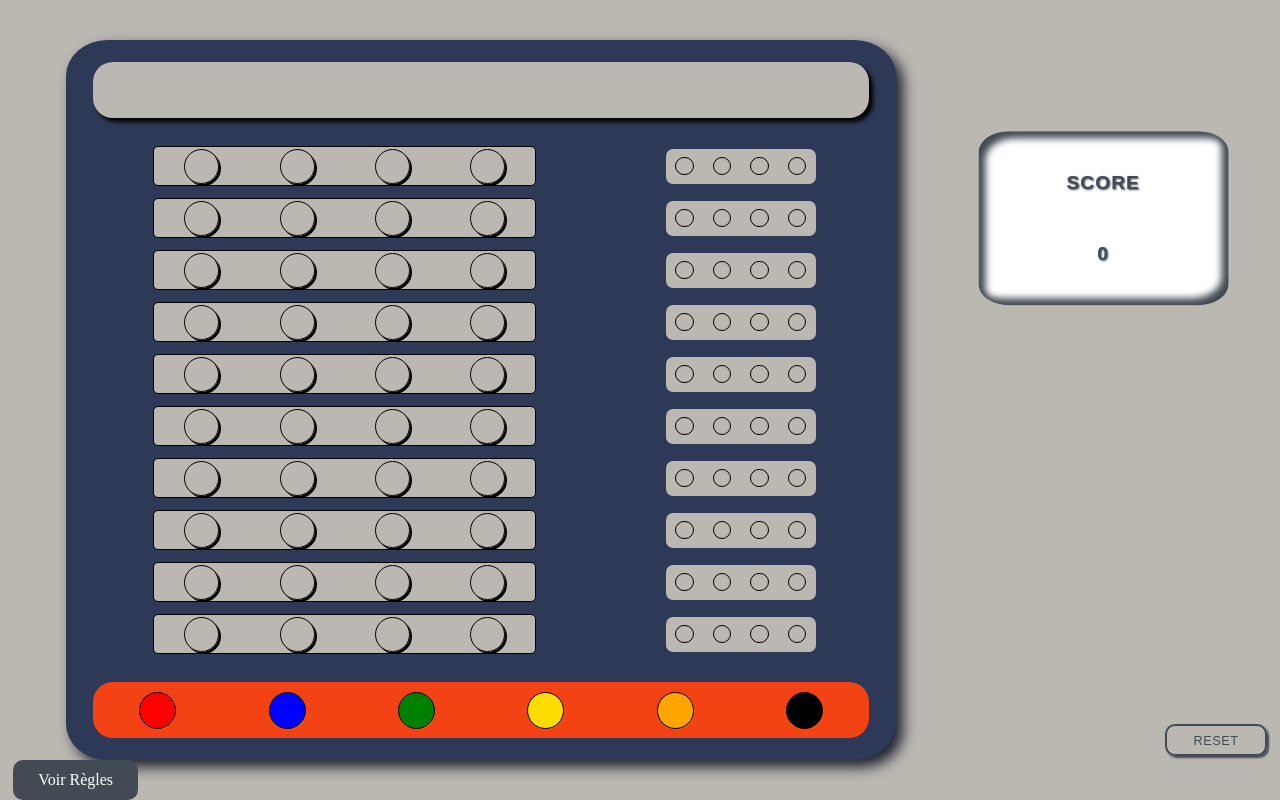
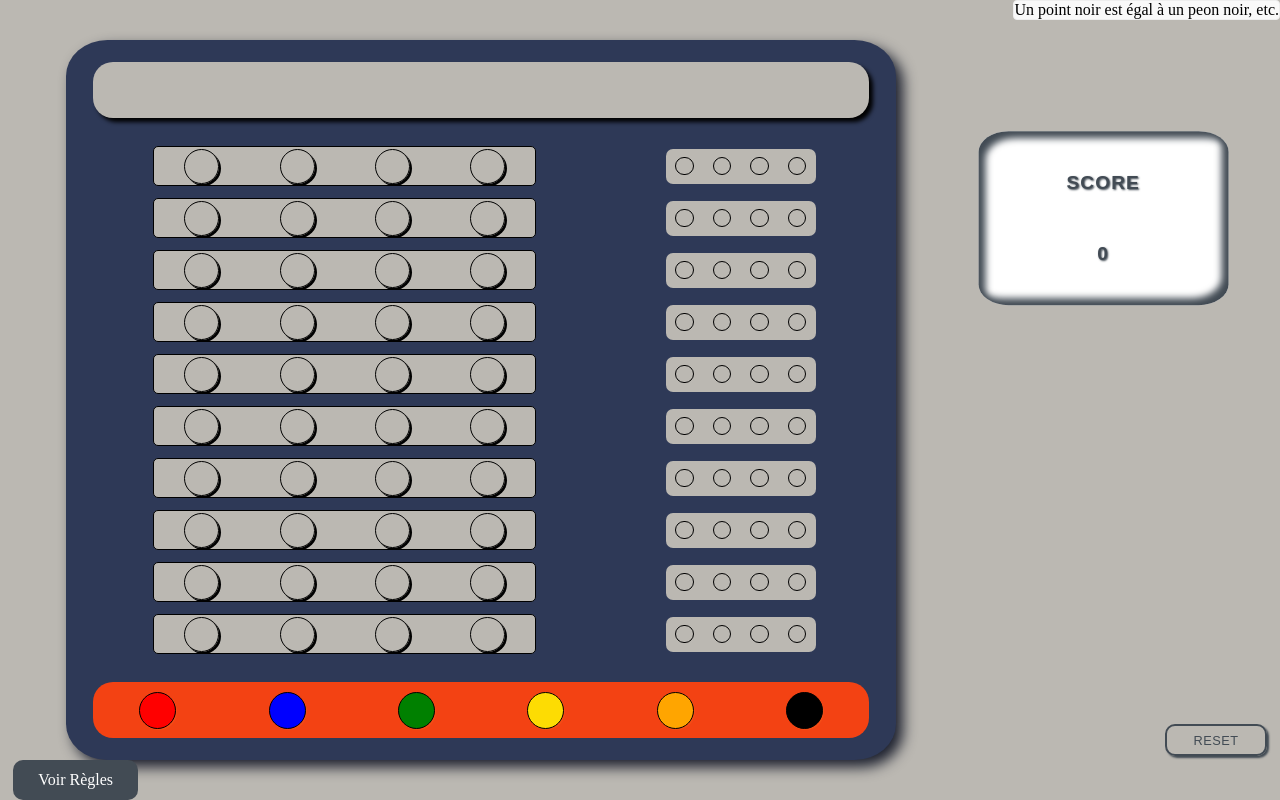
Before and after one commit to Flothar78/mastermind, a Vue app: page / in a window 1280 px wide. Both pictures are taken after a click on the element 201 px from the left and 634 px from the top of the page. Built offline with nearby package versions, Linux system fonts and the light colour scheme; the HTML template or start-up script is replaced by a standard one.

Commit message:
Install reactive window with rules on rows filling condition

```diff
--- a/src/components/CheckRow.vue
+++ b/src/components/CheckRow.vue
@@ -5,7 +5,6 @@ import { storeToRefs } from "pinia";
 const color_store = useColorStore();
 defineProps({ rowNumber: Number });
 const { numberOfPeons, resultColors } = storeToRefs(color_store);
-console.log('stuff');
 </script>
 <template>
   <div>
--- a/src/components/PeonsRow.vue
+++ b/src/components/PeonsRow.vue
@@ -1,8 +1,9 @@
 <script setup>
 import PeonOccurence from "@/components/PeonOccurence.vue";
+import RulesInfo from "@/components/RulesInfo.vue";
 import { useColorStore } from "@/stores/ColorStore.js";
 import { storeToRefs } from "pinia";
-import { watch, onMounted, onBeforeUnmount } from "vue";
+import { watch, onMounted, onBeforeUnmount, computed } from "vue";
 
 const color_store = useColorStore();
 let { rows, solution, winLooseMessage, numberOfPeons, playRowId } = storeToRefs(
@@ -10,6 +11,9 @@ let { rows, solution, winLooseMessage, numberOfPeons, playRowId } = storeToRefs(
 );
 
 const isRowFilled = (rowIndex) => rows.value[rowIndex].some((peon) => peon !== "");
+const showRulesInfo = computed(() => {
+  return isRowFilled(0) && !isRowFilled(3);
+});
 
 watch(playRowId, (val) => {
   if (val == 10) looseMessage();
@@ -24,9 +28,7 @@ const looseMessage = () => {
   }
 };
 
-
 let dragIcon = null;
-let currentColor = null;
 
 onMounted(() => {
   dragIcon = document.createElement("div");
@@ -167,11 +169,16 @@ const handleDrop = (event, rowIndex) => {
       />
     </div>
   </div>
+  <RulesInfo v-if="showRulesInfo" class="rules-infos" />
 </template>
 
 <style scoped>
 @import "@/assets/main.css";
-
+.rules-infos {
+  position: absolute;
+  top: 0;
+  right: 0;
+}
 .withinRow-peons {
   width: 36px;
   height: 36px;
--- /dev/null
+++ b/src/components/RulesInfo.vue
@@ -0,0 +1,14 @@
+<template>
+  <div class="container">
+    <div>Un point noir est égal à un peon noir, etc.</div>
+  </div>
+</template>
+
+<style>
+.container {
+  padding: 12px;
+  background-color: #f9f9f9;
+  border: 1px solid #eee;
+  border-radius: 4px;
+}
+</style>
--- a/src/components/TryAndChecks.vue
+++ b/src/components/TryAndChecks.vue
@@ -5,6 +5,7 @@ import { useColorStore } from "@/stores/ColorStore.js";
 import { storeToRefs } from "pinia";
 const color_store = useColorStore();
 const { rows } = storeToRefs(color_store);
+
 </script>
 
 <template>
```
